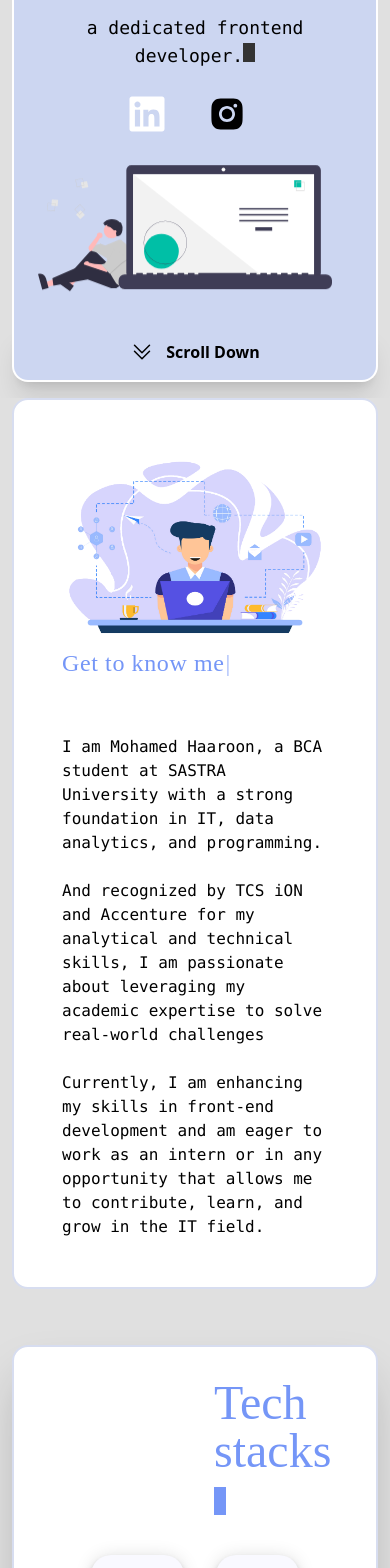
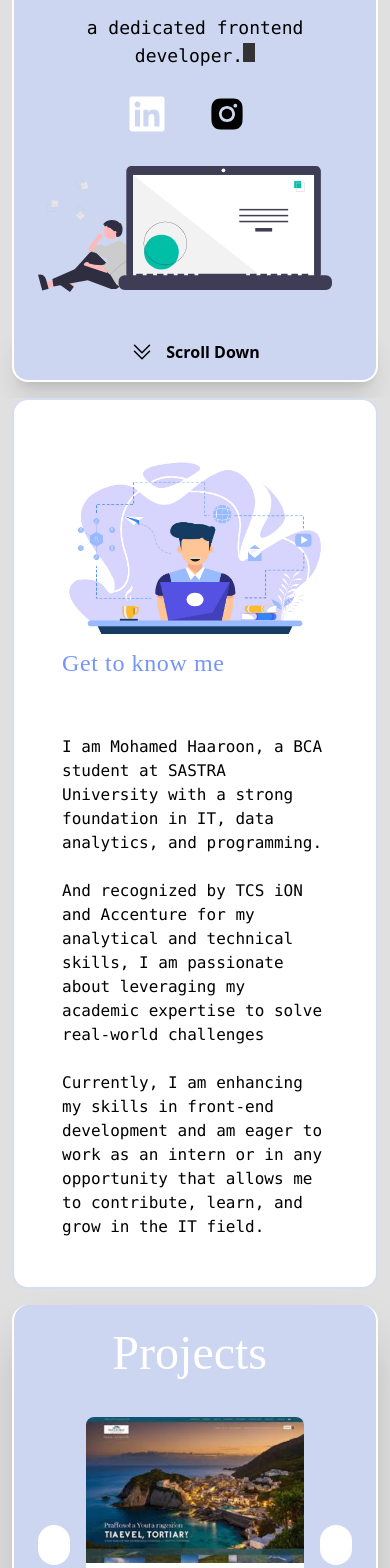
Before and after one commit to AMDHAAROON/vite-portfolio, a React (Vite) app: page / in a window 390 px wide. Shown: the part 320-1888 px from the top of the page. Built offline with nearby package versions, Linux system fonts and the light colour scheme; some icons are missing; a web font is replaced by a local one.

Commit message:
Enhance UI components and styles for better responsiveness and visual appeal

```diff
--- a/src/components/header.jsx
+++ b/src/components/header.jsx
@@ -24,7 +24,7 @@ export default function Header(){
 
         { toggleMenu && <nav className="block md:hidden  ">
 
-        <ul onClick={()=>settoggleMenu(!toggleMenu)} className="flex flex-col py-16 mobile-nav animate-slide-down  ">
+        <ul onClick={()=>settoggleMenu(!toggleMenu)} className="flex flex-col py-16 mobile-nav animate-slide-down  z-50">
 
            <li> <a href="/" className='text-white pb-3 border-b-2 border-white  '>Home</a></li>
            <li> <a href="#about" className='text-white pb-3 border-b-2 border-white ' >About</a></li>
--- a/src/components/hero.jsx
+++ b/src/components/hero.jsx
@@ -23,7 +23,7 @@ return<div className='pb-4 cursor-default bg-[#e0e0e0]  ' id="hero">
         <a href={config.social.insta} className=' mr-16 md:mr-10 text-black hover:text-white'><AiFillInstagram size={40}/></a>
      </div>
      </div>
-     <img  className=" md:w-1/2 mr-5 pt-8 float-img" src={heroimg}/>
+     <img  className=" md:w-1/2 mr-5 pt-8 float-img " src={heroimg}/>
 
     </section>
     <div class="flex justify-center bg-lightlaven rounded-b-2xl  py-4 mx-3 shadow-xl border-b-2 border-x-2  border-[#ffffff]">
--- a/src/components/project.jsx
+++ b/src/components/project.jsx
@@ -90,12 +90,12 @@ export default function Project() {
 
         {/* Mobile View */}
         <div className="md:hidden flex items-center justify-center gap-4 mt-8">
-          <button onClick={goLeft} className="text-white p-2 rounded-full bg-[#ffffff] hover:bg-white hover:text-black transition">
+          <button onClick={goLeft} className="text-[#B2C3F7] p-2 rounded-full bg-[#ffffff] hover:bg-[#B2C3F7] hover:text-white transition">
   <ArrowBackIosNewIcon fontSize="medium" />
 </button>
 
           {/* Sliding container */}
-            console.log("Project component loaded");
+
 <div className="relative w-80 h-64 overflow-hidden">
   <div className="w-full h-full bg-white rounded-lg shadow-lg overflow-hidden">
     <img
@@ -112,7 +112,7 @@ export default function Project() {
 
 
 
-          <button onClick={goRight} className="text-white p-2 rounded-full bg-[#ffffff] hover:bg-white hover:text-black transition">
+          <button onClick={goRight} className="text-[#B2C3F7] p-2 rounded-full bg-[#ffffff] hover:bg-[#B2C3F7] hover:text-white transition">
   <ArrowForwardIosIcon fontSize="medium" />
 </button>
         </div>
--- a/src/components/skill.jsx
+++ b/src/components/skill.jsx
@@ -17,7 +17,7 @@ const skills = [
 
 export default function SkillSection() {
   return (
-    <Box id="skills" py={5} className="bg-[#e0e0e0] px-3">
+    <Box id="skills" py={5} className=" bg-[#e0e0e0] px-3 ">
       <div className="border-2 border-[#D7DDF0] bg-white px-10 pb-10 rounded-2xl shadow-2xl">
         <h3 className="font-cal text-5xl text-[#7596F7] pl-40 py-8">
           Tech stacks <span className="about"></span>
--- a/src/index.css
+++ b/src/index.css
@@ -73,6 +73,7 @@
 
 .float-img {
   animation: floatY 2s ease-in-out infinite;
+ transform: translatex(-10px);
 }
 
 .about {
--- a/src/main.jsx
+++ b/src/main.jsx
@@ -16,7 +16,8 @@ createRoot(document.getElementById('root')).render(
     <Header />
     <Hero/>
     <About/>
-    <Skill/>
+    <div className="sm: hidden"> <Skill/></div>
+
     <Project/>
     <Resume/>
     <Contact/>
```
